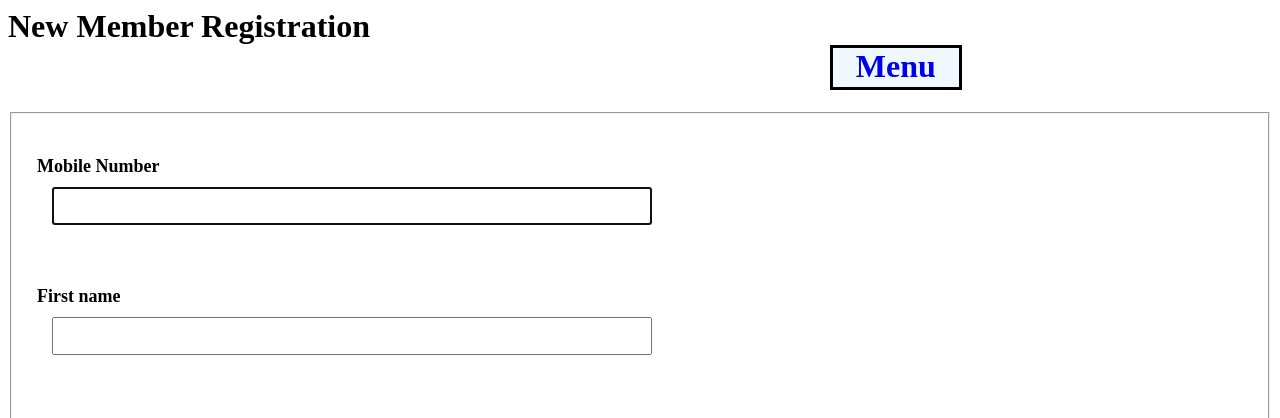
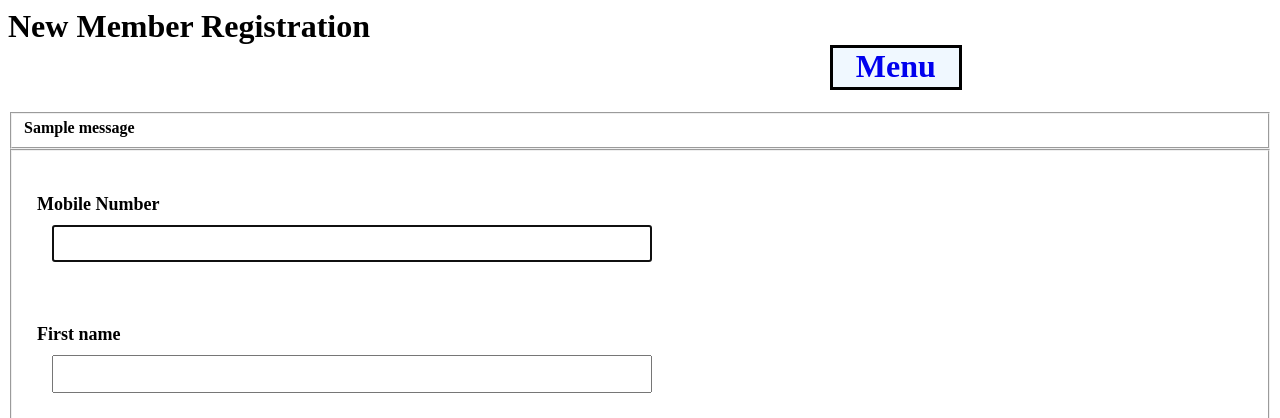
Before and after one commit to Ditthapeem/point-register, a Django app: page /point_register/register/ in a window 1280 px wide. Shown: the top 418 px of the page. Run offline with Django 4.2, Linux system fonts and the light colour scheme; tables that the repository leaves empty hold one stand-in row (values such as "Sample post"); one stand-in notice (Sample message) is shown.

Commit message:
Register error message

```diff
--- /dev/null
+++ b/point_register/templates/point_register/messages.html
@@ -0,0 +1,7 @@
+{% if messages %}
+  {% for message in messages %}
+    <fieldset><div class="alert alert-dismissible alert-success">
+      <strong>{{message}}</strong>
+    </div></fieldset>
+ {% endfor %}
+{% endif %}
--- a/point_register/templates/point_register/register.html
+++ b/point_register/templates/point_register/register.html
@@ -5,6 +5,7 @@
         <h1>New Member Registration <a href="{% url 'point_register:index' %}" class="menu">Menu</a></h1>
     </head>
     <body>
+        {% include 'point_register/messages.html' %}
         <form method="POST">
             {% csrf_token %}
             <fieldset>
--- a/point_register/views.py
+++ b/point_register/views.py
@@ -1,9 +1,8 @@
-from multiprocessing import context
-from unicodedata import name
 from django.shortcuts import render
 from .form import CreateUserForm
 from .add_point_form import AddPointForm
 from django.contrib.auth.models import User
+from django.contrib import messages
 
 from .models import Bakery, Type, Point, UserPoint
 
@@ -48,5 +47,8 @@ def register(request):
             u = UserPoint(name=user, point=0)
             u.save()
             return render(request, 'point_register/index.html')
+        else:
+            messages.error(request, 'Invalid form submission.')
+            messages.error(request, form.errors)
     context = {'form':form }
     return render(request,'point_register/register.html', context)
```
